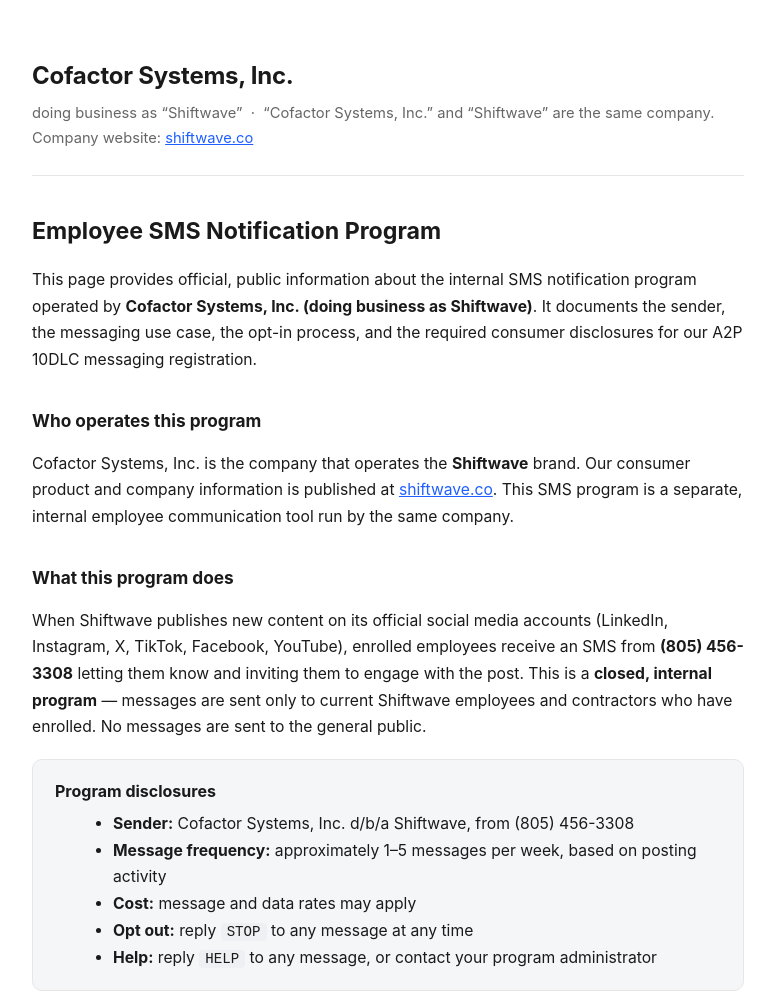
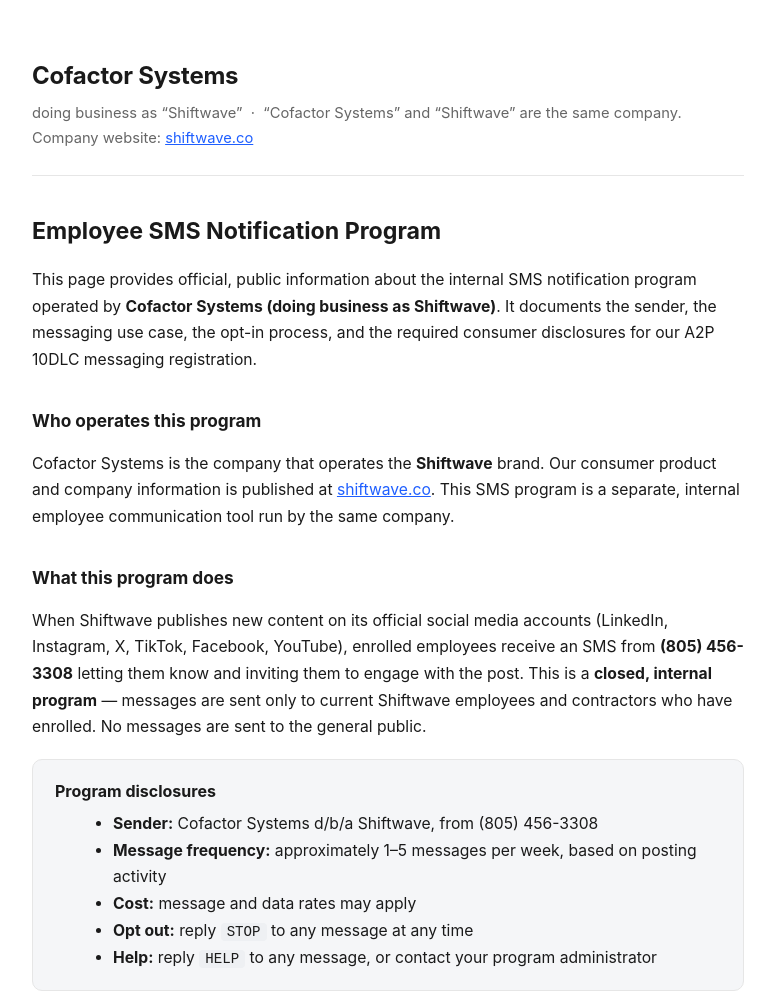
Before and after one commit to kolrollins23/shiftwave-engagement-bot, a website: page public/index.html in a window 1280 px wide. Shown: the top 994 px of the page, without its empty margins (252-1027 px from the left). Drawn offline with Linux system fonts and the light colour scheme.

Commit message:
Match brand exactly: use registered name 'Cofactor Systems' (no Inc.) on index page for A2P 30927

```diff
--- a/public/index.html
+++ b/public/index.html
@@ -3,8 +3,8 @@
 <head>
   <meta charset="UTF-8" />
   <meta name="viewport" content="width=device-width, initial-scale=1.0" />
-  <title>Employee SMS Notification Program — Cofactor Systems, Inc. (Shiftwave)</title>
-  <meta name="description" content="Official information page for the internal Employee SMS Notification Program operated by Cofactor Systems, Inc. (doing business as Shiftwave)." />
+  <title>Employee SMS Notification Program — Cofactor Systems (Shiftwave)</title>
+  <meta name="description" content="Official information page for the internal Employee SMS Notification Program operated by Cofactor Systems (doing business as Shiftwave)." />
   <style>
     :root { --ink:#1a1a1a; --muted:#666; --line:#e6e6e6; --accent:#1f5fff; --panel:#f5f6f8; }
     * { box-sizing: border-box; }
@@ -26,15 +26,15 @@
 </head>
 <body>
   <header>
-    <div class="brand">Cofactor Systems, Inc.</div>
-    <div class="legal">doing business as &ldquo;Shiftwave&rdquo; &nbsp;&middot;&nbsp; &ldquo;Cofactor Systems, Inc.&rdquo; and &ldquo;Shiftwave&rdquo; are the same company. Company website: <a href="https://shiftwave.co">shiftwave.co</a></div>
+    <div class="brand">Cofactor Systems</div>
+    <div class="legal">doing business as &ldquo;Shiftwave&rdquo; &nbsp;&middot;&nbsp; &ldquo;Cofactor Systems&rdquo; and &ldquo;Shiftwave&rdquo; are the same company. Company website: <a href="https://shiftwave.co">shiftwave.co</a></div>
   </header>
 
   <h1>Employee SMS Notification Program</h1>
-  <p>This page provides official, public information about the internal SMS notification program operated by <strong>Cofactor Systems, Inc. (doing business as Shiftwave)</strong>. It documents the sender, the messaging use case, the opt-in process, and the required consumer disclosures for our A2P 10DLC messaging registration.</p>
+  <p>This page provides official, public information about the internal SMS notification program operated by <strong>Cofactor Systems (doing business as Shiftwave)</strong>. It documents the sender, the messaging use case, the opt-in process, and the required consumer disclosures for our A2P 10DLC messaging registration.</p>
 
   <h2>Who operates this program</h2>
-  <p>Cofactor Systems, Inc. is the company that operates the <strong>Shiftwave</strong> brand. Our consumer product and company information is published at <a href="https://shiftwave.co" target="_blank" rel="noopener">shiftwave.co</a>. This SMS program is a separate, internal employee communication tool run by the same company.</p>
+  <p>Cofactor Systems is the company that operates the <strong>Shiftwave</strong> brand. Our consumer product and company information is published at <a href="https://shiftwave.co" target="_blank" rel="noopener">shiftwave.co</a>. This SMS program is a separate, internal employee communication tool run by the same company.</p>
 
   <h2>What this program does</h2>
   <p>When Shiftwave publishes new content on its official social media accounts (LinkedIn, Instagram, X, TikTok, Facebook, YouTube), enrolled employees receive an SMS from <strong>(805) 456-3308</strong> letting them know and inviting them to engage with the post. This is a <strong>closed, internal program</strong> &mdash; messages are sent only to current Shiftwave employees and contractors who have enrolled. No messages are sent to the general public.</p>
@@ -42,7 +42,7 @@
   <div class="panel">
     <strong>Program disclosures</strong>
     <ul>
-      <li><strong>Sender:</strong> Cofactor Systems, Inc. d/b/a Shiftwave, from (805) 456-3308</li>
+      <li><strong>Sender:</strong> Cofactor Systems d/b/a Shiftwave, from (805) 456-3308</li>
       <li><strong>Message frequency:</strong> approximately 1&ndash;5 messages per week, based on posting activity</li>
       <li><strong>Cost:</strong> message and data rates may apply</li>
       <li><strong>Opt out:</strong> reply <code>STOP</code> to any message at any time</li>
@@ -63,7 +63,7 @@
   <p>"Shiftwave: New LinkedIn post! Engage here: https://linkedin.com/company/shiftwave. Reply LIKE (1pt), COMMENT (2pt), or BOTH (3pt). Msg&amp;Data rates may apply. Reply STOP to opt out."</p>
 
   <footer>
-    &copy; 2026 Cofactor Systems, Inc. (d/b/a Shiftwave). This page documents an internal employee SMS notification program for A2P 10DLC messaging compliance.
+    &copy; 2026 Cofactor Systems (d/b/a Shiftwave). This page documents an internal employee SMS notification program for A2P 10DLC messaging compliance.
     Privacy: <a href="/privacy.html">/privacy.html</a> &middot; Terms: <a href="/terms.html">/terms.html</a> &middot; Opt-in: <a href="/optin.html">/optin.html</a>
   </footer>
 </body>
```
